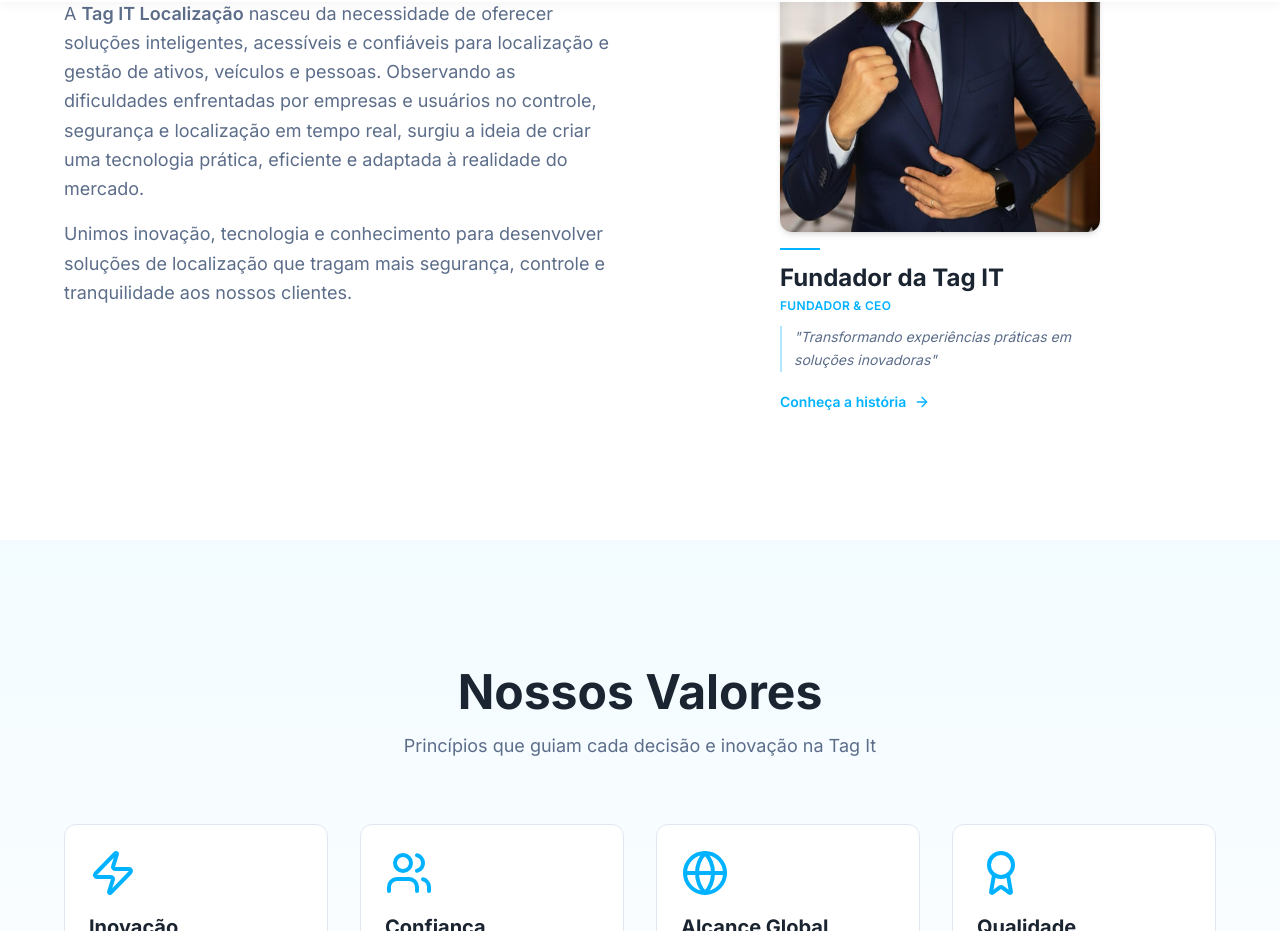
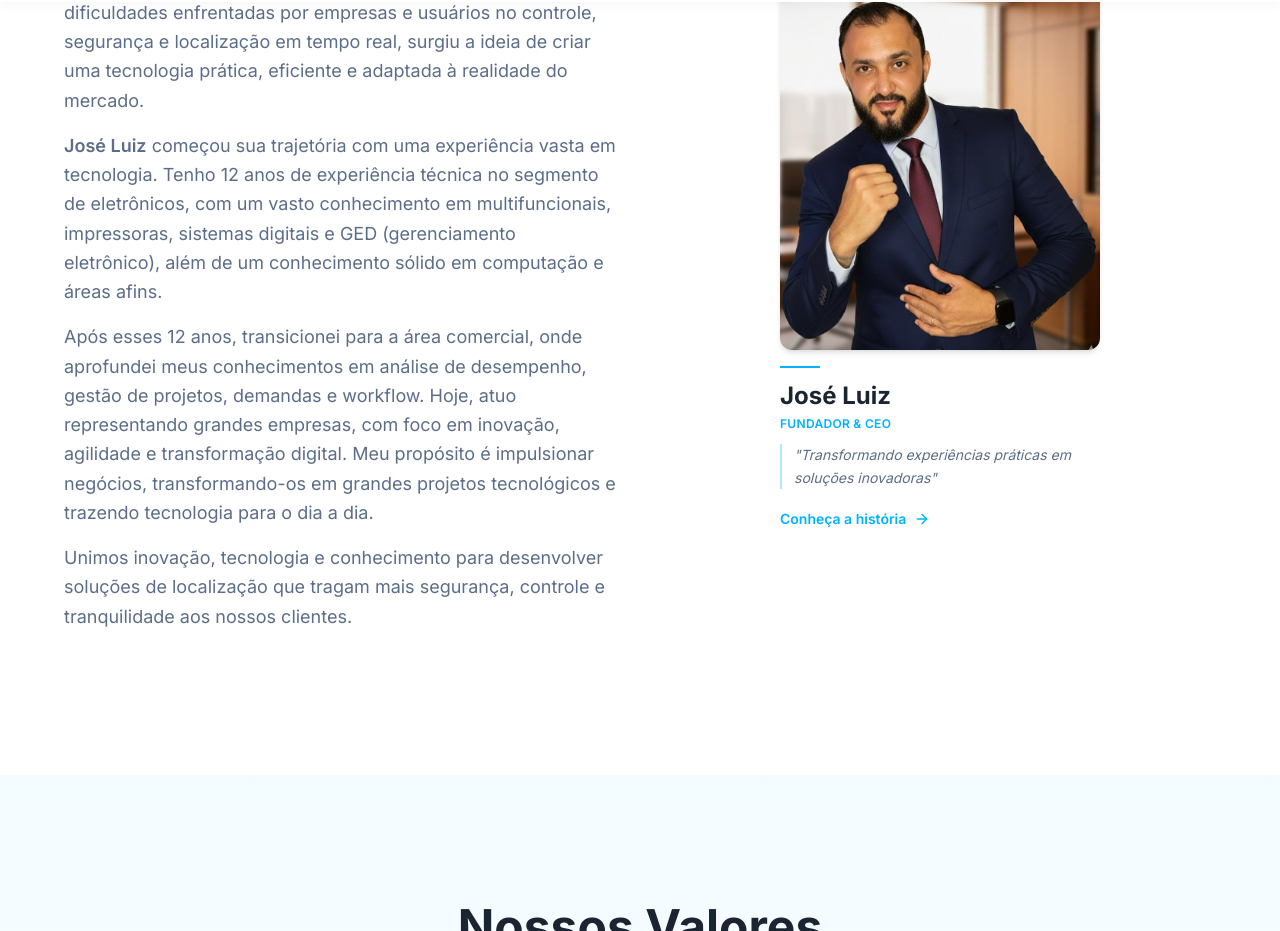
Before and after one commit to ViniciusMontanha/tagit-new-ideas, a React (Vite) app: page /quem-somos in a window 1280 px wide. Shown: the part 798-1729 px from the top of the page. Built offline with nearby package versions, Linux system fonts and the light colour scheme; no server answers; the HTML template or start-up script is replaced by a standard one.

Commit message:
update_about_seo

```diff
--- a/src/pages/About.tsx
+++ b/src/pages/About.tsx
@@ -106,6 +106,12 @@ const About = () => {
                         eficiente e adaptada à realidade do mercado.
                       </p>
                       <p className="text-lg text-muted-foreground leading-relaxed mb-4">
+                        <span className="font-semibold">José Luiz</span> começou sua trajetória com uma experiência vasta em tecnologia. Tenho 12 anos de experiência técnica no segmento de eletrônicos, com um vasto conhecimento em multifuncionais, impressoras, sistemas digitais e GED (gerenciamento eletrônico), além de um conhecimento sólido em computação e áreas afins.
+                      </p>
+                      <p className="text-lg text-muted-foreground leading-relaxed mb-4">
+                        Após esses 12 anos, transicionei para a área comercial, onde aprofundei meus conhecimentos em análise de desempenho, gestão de projetos, demandas e workflow. Hoje, atuo representando grandes empresas, com foco em inovação, agilidade e transformação digital. Meu propósito é impulsionar negócios, transformando-os em grandes projetos tecnológicos e trazendo tecnologia para o dia a dia.
+                      </p>
+                      <p className="text-lg text-muted-foreground leading-relaxed mb-4">
                         Unimos inovação, tecnologia e conhecimento para desenvolver soluções de
                         localização que tragam mais segurança, controle e tranquilidade aos nossos clientes.
                       </p>
@@ -123,7 +129,7 @@ const About = () => {
                     <button
                       onClick={() => setIsContactModalOpen(true)}
                       className="group w-full max-w-xs text-left transition-all duration-300"
-                      aria-label="Conheça o fundador da Tag IT"
+                      aria-label="Conheça José Luiz"
                     >
                       {/* Imagem com Overlay */}
                       <div className="relative overflow-hidden rounded-lg mb-4 h-auto bg-muted/20 flex items-center justify-center min-h-64 shadow-md group-hover:shadow-lg transition-shadow duration-300">
@@ -149,7 +155,7 @@ const About = () => {
 
                         {/* Nome e Cargo */}
                         <div>
-                          <h3 className="text-2xl font-bold text-foreground">Fundador da Tag IT</h3>
+                          <h3 className="text-2xl font-bold text-foreground">José Luiz</h3>
                           <p className="text-xs font-semibold uppercase tracking-wide text-primary mt-1">Fundador & CEO</p>
                         </div>
 
```
